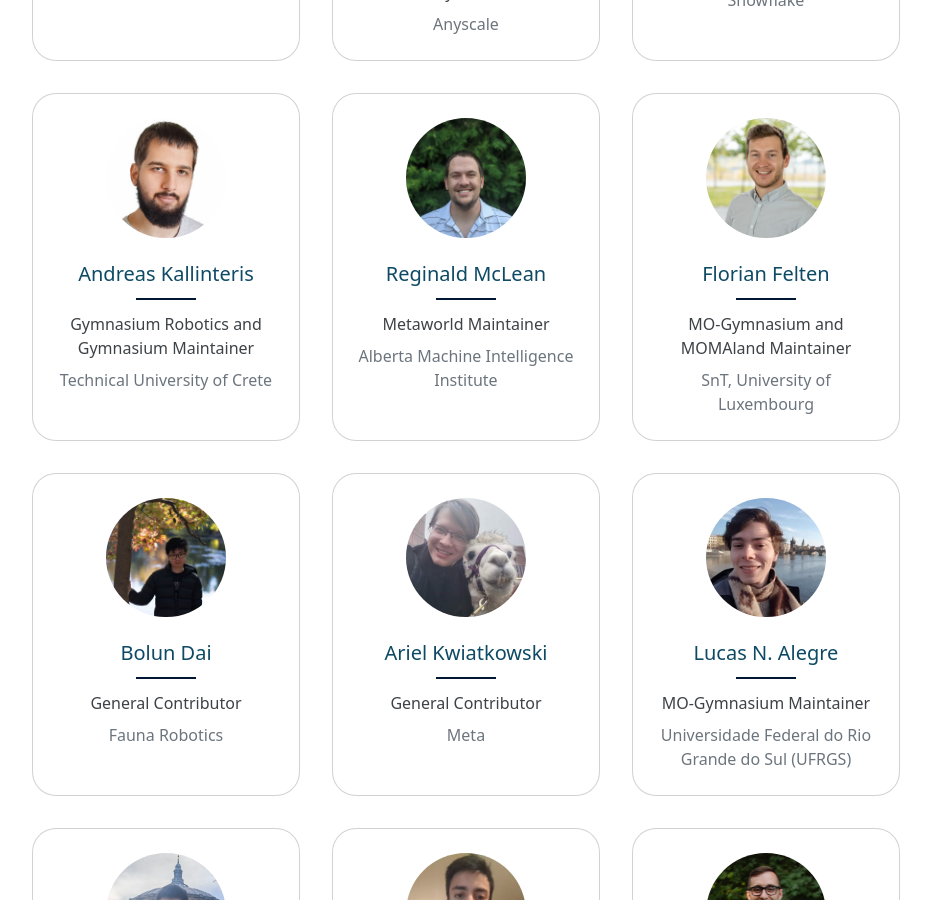
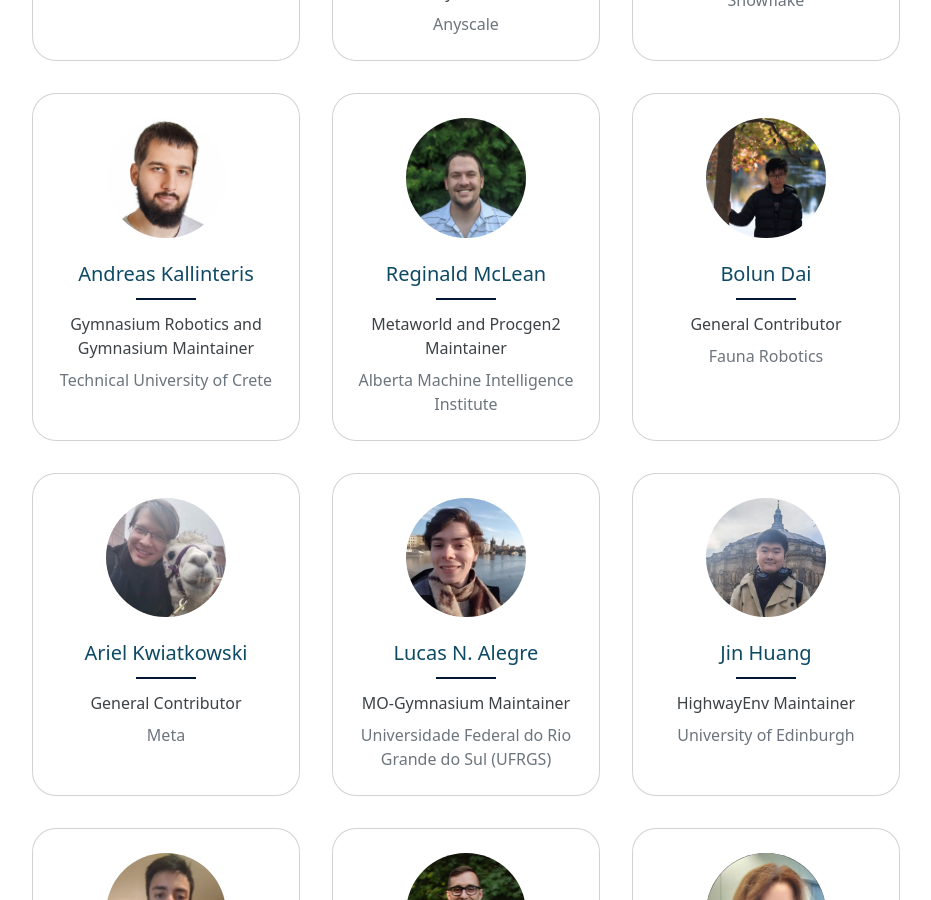
Before and after one commit to Farama-Foundation/farama.org, a Jekyll site: the page built from team.html, in a window 1280 px wide and 900 px high, scrolled down 573 px. Shown: the whole window, without its empty margins (174-1105 px from the left). Built offline with Jekyll 4.4.1, drawn with Linux system fonts in a browser that asks for light colours; nearby versions of some CDN libraries.

Commit message:
Update team page maintainers (#122)
Co-authored-by: Claude Opus 5 <noreply@anthropic.com>

```diff
--- a/_data/team.yml
+++ b/_data/team.yml
@@ -23,16 +23,10 @@
   site: https://github.com/Kallinteris-Andreas
 
 - name: Reginald McLean
-  role: Metaworld Maintainer
+  role: Metaworld and Procgen2 Maintainer
   affiliation: Alberta Machine Intelligence Institute
   image: reginald.jpg
   site: https://github.com/reginald-mclean
-
-- name: Florian Felten
-  role: MO-Gymnasium and MOMAland Maintainer
-  affiliation: SnT, University of Luxembourg
-  image: florian.jpg
-  site: https://github.com/ffelten
 
 - name: Bolun Dai
   role: General Contributor
```
